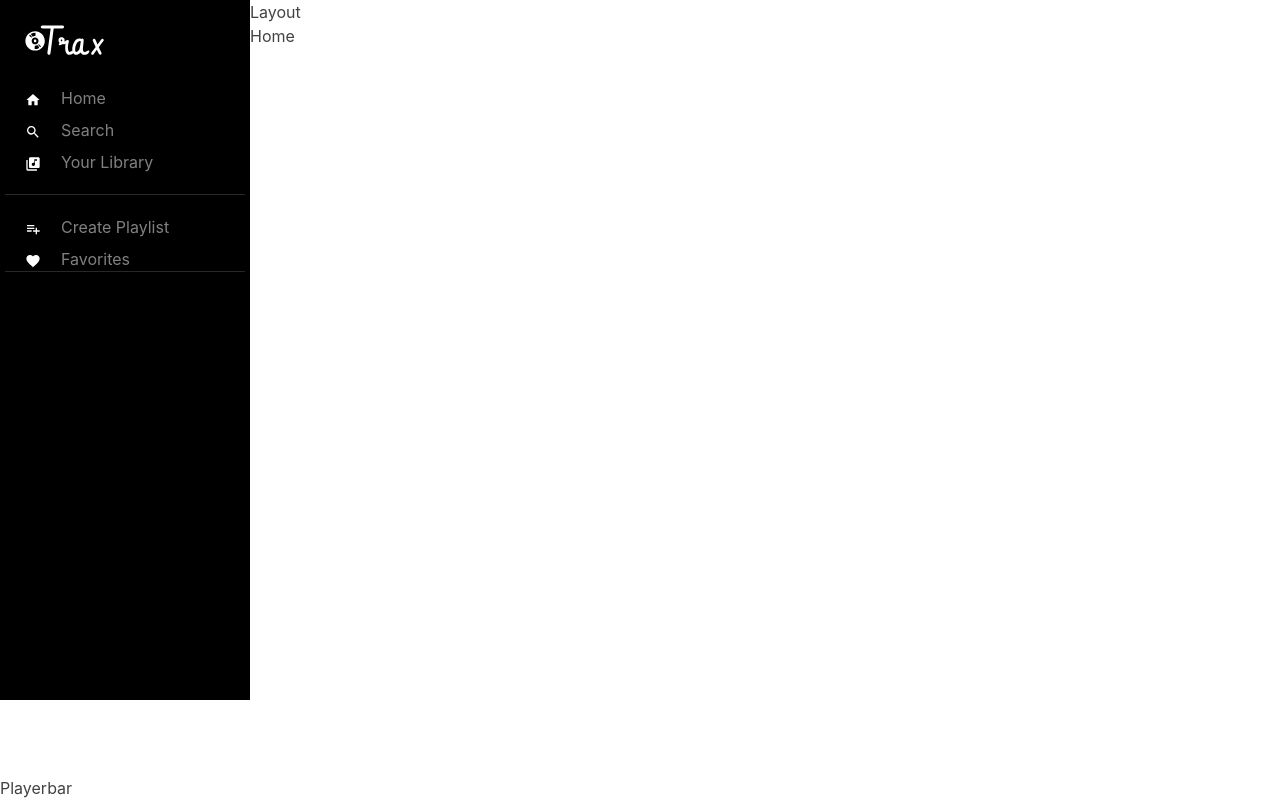
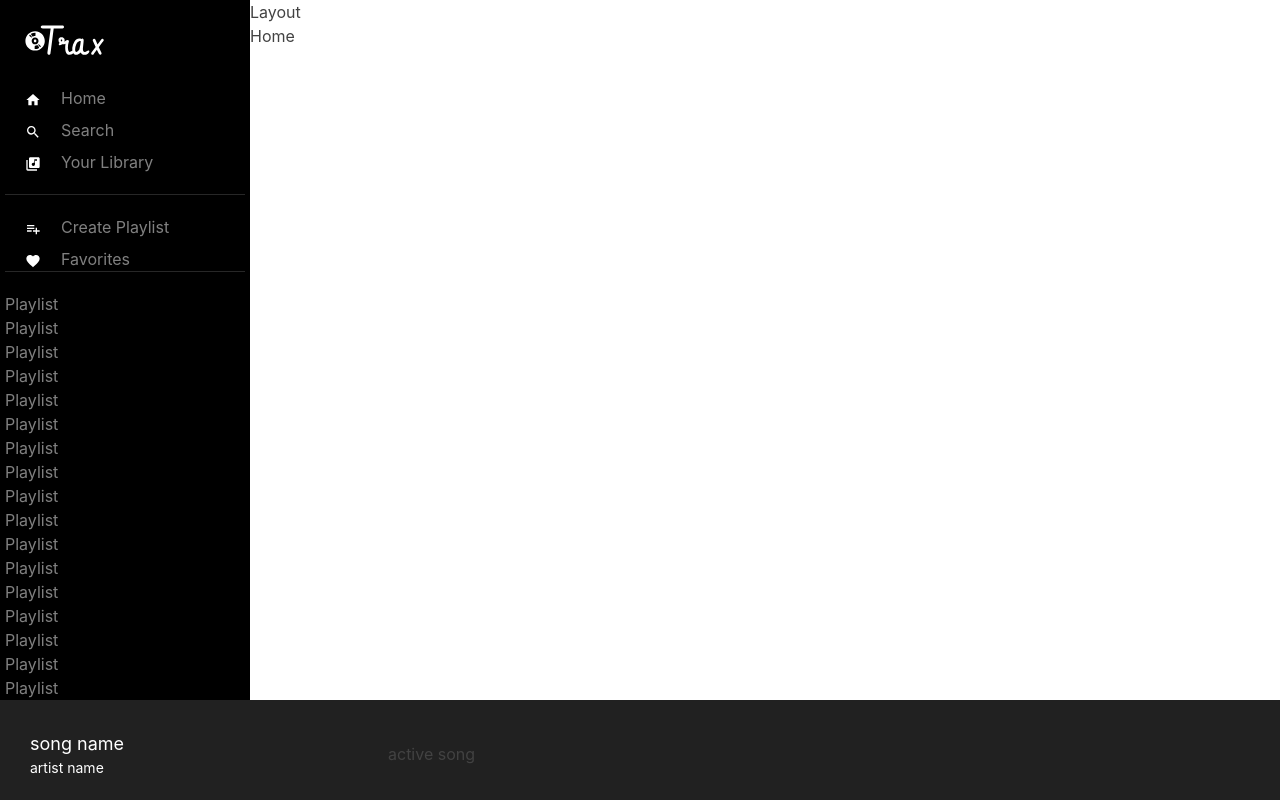
Before and after one commit to vcristian1/fullstack-spotifyjs, a Next.js app: page / in a window 1280 px wide. Built offline with nearby package versions, Linux system fonts and the light colour scheme.

Commit message:
added Box container for the list of playlists and added height and overflowY to enable scrolling within that container only, also added playerBar component to resolve initial issue with scroll within playlist box

```diff
--- /dev/null
+++ b/components/playerBar.tsx
@@ -0,0 +1,17 @@
+import { Box, Flex, Text } from '@chakra-ui/layout'
+
+const PlayerBar = () => {
+  return (
+    <Box height="100px" width="100vw" bg="gray.900" padding="10px">
+      <Flex align="center">
+        <Box padding="20px" color="white" width="30%">
+          <Text fontSize="large">song name</Text>
+          <Text fontSize="sm">artist name</Text>
+        </Box>
+        <Box width="40%">active song</Box>
+      </Flex>
+    </Box>
+  )
+}
+
+export default PlayerBar
--- a/components/playerLayout.tsx
+++ b/components/playerLayout.tsx
@@ -1,6 +1,6 @@
 import { Box } from '@chakra-ui/layout'
 import Sidebar from './sidebar'
-// import PlayerBar from './playerBar'
+import PlayerBar from './playerBar'
 
 const PlayerLayout = ({ children }) => {
   return (
@@ -12,7 +12,7 @@ const PlayerLayout = ({ children }) => {
         <Box height="calc(100vh - 100px)">Layout{children}</Box>
       </Box>
       <Box position="absolute" left="0" bottom="0">
-        {/* <PlayerBar /> */} Playerbar
+        <PlayerBar />
       </Box>
     </Box>
   )
--- a/components/sidebar.tsx
+++ b/components/sidebar.tsx
@@ -59,7 +59,7 @@ const Sidebar = () => {
       paddingX="5px"
       color="gray"
     >
-      <Box paddingY="20px">
+      <Box paddingY="20px" height="100%">
         <Box width="120px" marginBottom="20px" paddingX="20px">
           <NextImage src="/logo.svg" height={60} width={120} />
         </Box>
@@ -105,6 +105,11 @@ const Sidebar = () => {
           </List>
         </Box>
         <Divider color="gray.800" />
+        <Box height="66%" overflowY="auto" paddingY="20px">
+          {new Array(50).fill(1).map(() => (
+            <h1>Playlist</h1>
+          ))}
+        </Box>
       </Box>
     </Box>
   )
```
